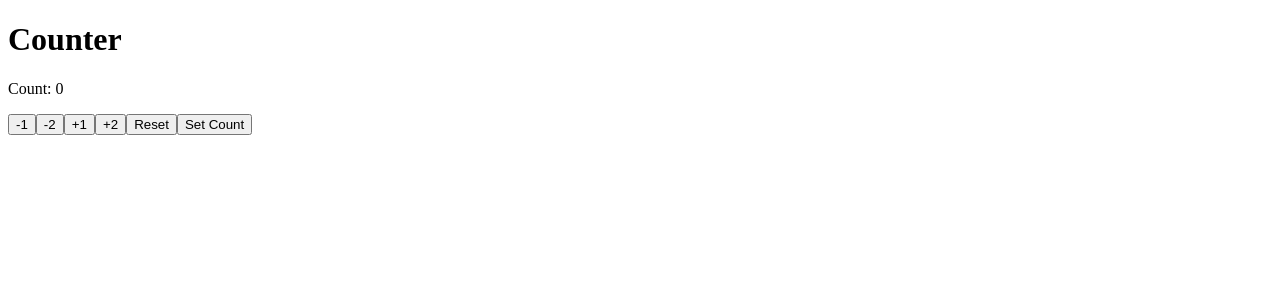
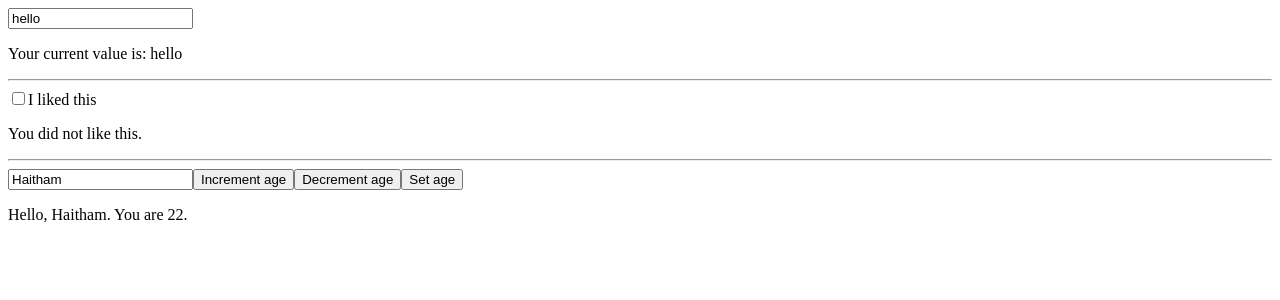
Before and after one commit to HaithamAbuDraz/react-advanced, a React (Vite) app: page / in a window 1280 px wide. Shown: the top 300 px of the page. Built offline with nearby package versions, Linux system fonts and the light colour scheme.

Commit message:
Replace Counter with form inputs and multi-state examples in UseStateLesson

```diff
--- a/src/revision/React-Hooks/01-UseStateLesson/UseStateLesson.tsx
+++ b/src/revision/React-Hooks/01-UseStateLesson/UseStateLesson.tsx
@@ -1,85 +1,67 @@
 import { useState } from 'react';
 
-export default function Counter() {
-  const [count, setCount] = useState(0);
+export default function MyInput() {
+  const [text, setText] = useState('hello');
+  const [liked, setLiked] = useState(false);
+  const [name, setName] = useState('Haitham');
+  const [age, setAge] = useState(22);
 
-  function decrementCount() {
-    setCount(prevCount => prevCount - 1);
+  function handleChangeText(e: React.ChangeEvent<HTMLInputElement>) {
+    setText(e.target.value);
   }
 
-  function decrementCountByTwo() {
-    setCount(prevCount => prevCount - 2);
+  function handleChangeLiked(e: React.ChangeEvent<HTMLInputElement>) {
+    setLiked(e.target.checked);
   }
 
-  function incrementCount() {
-    setCount(prevCount => prevCount + 1);
+  function incrementAge() {
+    setAge(prevAge => prevAge + 1);
   }
 
-  function incrementCountByTwo() {
-    setCount(prevCount => prevCount + 2);
+  function decrementAge() {
+    setAge(prevAge => prevAge - 1);
   }
 
-  function resetCount() {
-    if (count === 0) return alert("Count is already 0");
-    setCount(0);
+  function handleSetAge() {
+    const input = prompt('Enter your age');
+    if (input === null || input === '') return;
+
+    const parsed = Number(input);
+    if (!Number.isFinite(parsed)) {
+      alert('Please enter a valid number');
+      return;
+    }
+
+    setAge(parsed);
   }
 
-  function setUserCount() {
-  const newCount = prompt("Enter new count");
+  return (
+    <>
+      <input value={text} onChange={handleChangeText} />
+      <p>Your current value is: {text}</p>
 
-  if (newCount === null) {
-    alert("You cancelled the operation");
-    return;
-  }
+      <hr />
 
-  if (newCount === "") {
-    alert("You entered an empty count");
-    return;
-  }
+      <label>
+        <input
+          type="checkbox"
+          checked={liked}
+          onChange={handleChangeLiked}
+        />
+        I liked this
+      </label>
+      <p>You {liked ? 'liked' : 'did not like'} this.</p>
 
-  const parsedCount = Number(newCount);
+      <hr />
 
-  if (Number.isNaN(parsedCount)) {
-    alert("You entered an invalid number");
-    return;
-  }
-
-  if (parsedCount === count) {
-    alert("You entered the same count");
-    return;
-  }
-
-  setCount(parsedCount);
-}
-
-  return (
-    <div>
-      <h1>Counter</h1>
-      <p>Count: {count}</p>
-
-      <button onClick={decrementCount}>
-        -1
-      </button>
-
-      <button onClick={decrementCountByTwo}>
-        -2
-      </button>
-
-      <button onClick={incrementCount}>
-        +1
-      </button>
-
-      <button onClick={incrementCountByTwo}>
-        +2
-      </button>
-
-      <button onClick={resetCount}>
-        Reset
-      </button>
-
-      <button onClick={setUserCount}>
-        Set Count
-      </button>
-    </div>
+      <input
+        value={name}
+        onChange={e => setName(e.target.value)}
+      />
+      <button onClick={incrementAge}>Increment age</button>
+      <button onClick={decrementAge}>Decrement age</button>
+      <button onClick={handleSetAge}>Set age</button>
+      <p>Hello, {name}. You are {age}.</p>
+    </>
   );
 }
```
